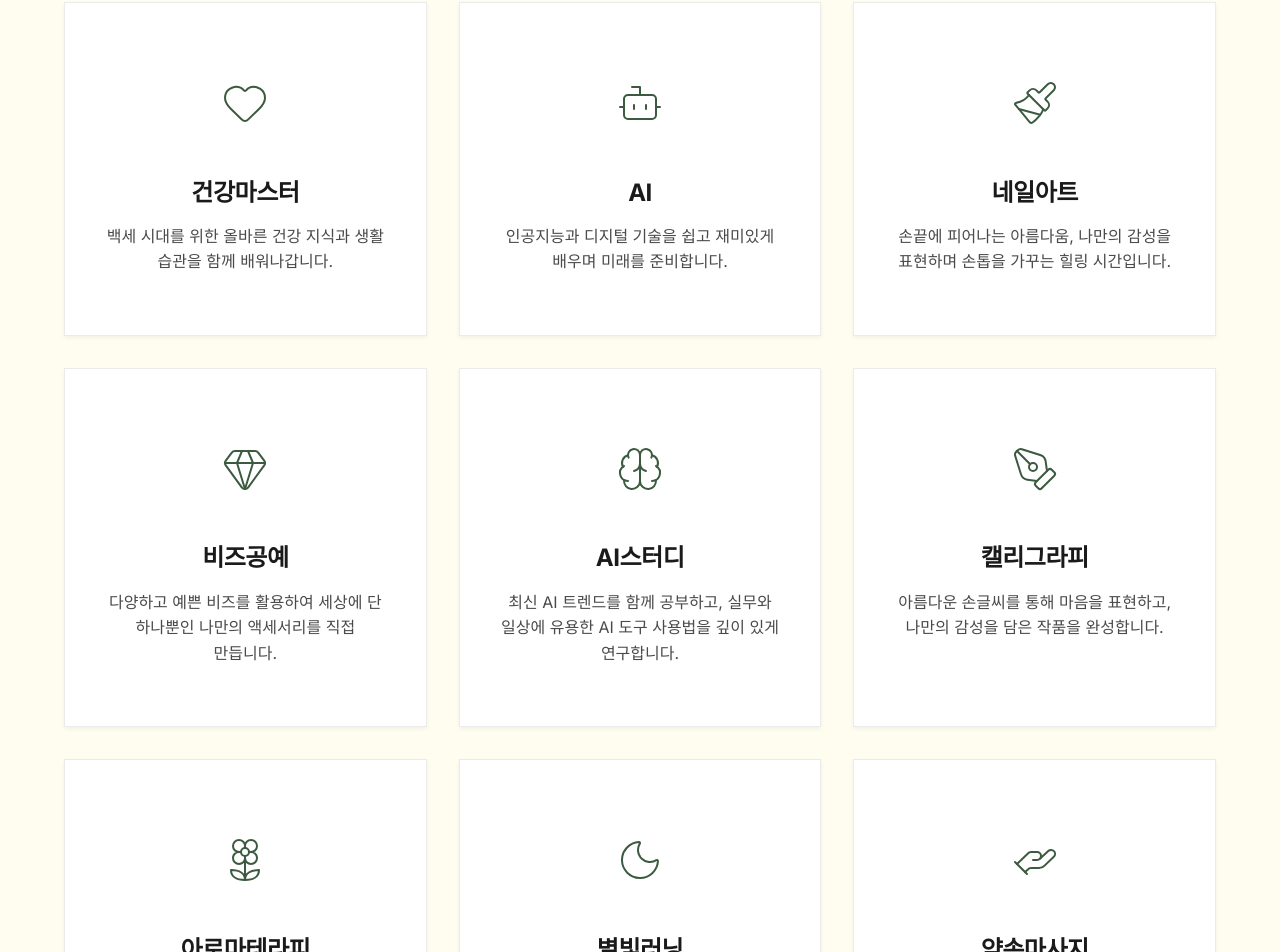
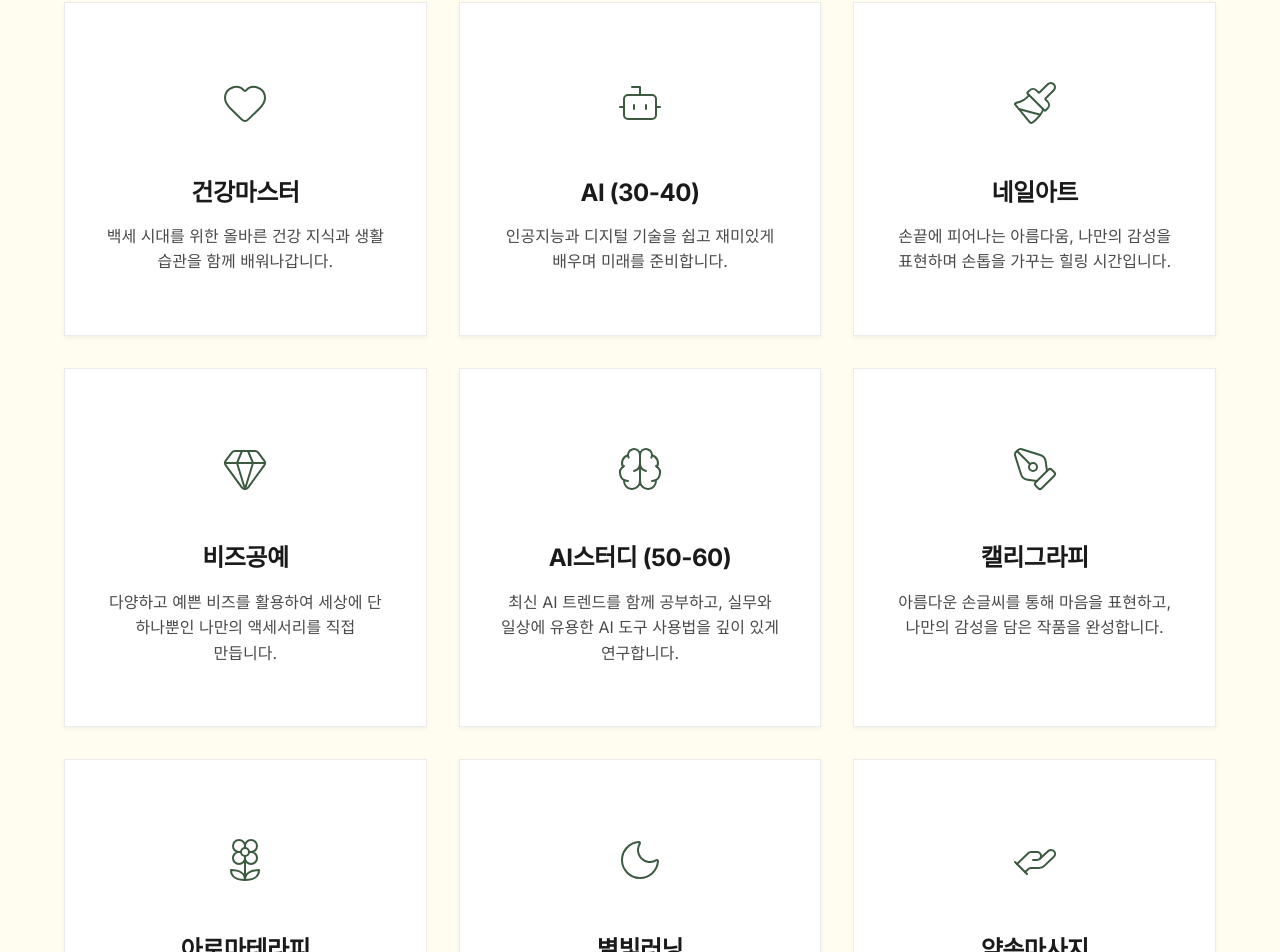
Before and after one commit to neighbor-teacher/web, a React (Vite) app: page / in a window 1280 px wide. Shown: the part 3209-4161 px from the top of the page. Built offline with nearby package versions, Linux system fonts and the light colour scheme; a web font is replaced by a local one.

Commit message:
feat: AI 및 AI스터디 연령대 구분 명시

```diff
--- a/src/components/ApplySection.jsx
+++ b/src/components/ApplySection.jsx
@@ -153,10 +153,10 @@ export default function ApplySection({ selectedClass, setSelectedClass }) {
                   <option value="손재주">손재주</option>
                   <option value="색채힐링">색채힐링</option>
                   <option value="건강마스터">건강마스터</option>
-                  <option value="AI">AI</option>
+                  <option value="AI (30-40)">AI (30-40)</option>
                   <option value="네일아트">네일아트</option>
                   <option value="비즈공예">비즈공예</option>
-                  <option value="AI스터디">AI스터디</option>
+                  <option value="AI스터디 (50-60)">AI스터디 (50-60)</option>
                   <option value="캘리그라피">캘리그라피</option>
                   <option value="아로마테라피">아로마테라피</option>
                   <option value="별빛러닝">별빛러닝</option>
--- a/src/components/ClubsSection.jsx
+++ b/src/components/ClubsSection.jsx
@@ -24,7 +24,7 @@ export default function ClubsSection({ onSelectClass }) {
     },
     {
       icon: <Bot size={48} strokeWidth={1} />,
-      title: "AI",
+      title: "AI (30-40)",
       desc: "인공지능과 디지털 기술을 쉽고 재미있게 배우며 미래를 준비합니다."
     },
     {
@@ -39,7 +39,7 @@ export default function ClubsSection({ onSelectClass }) {
     },
     {
       icon: <Brain size={48} strokeWidth={1} />,
-      title: "AI스터디",
+      title: "AI스터디 (50-60)",
       desc: "최신 AI 트렌드를 함께 공부하고, 실무와 일상에 유용한 AI 도구 사용법을 깊이 있게 연구합니다."
     },
     {
```
